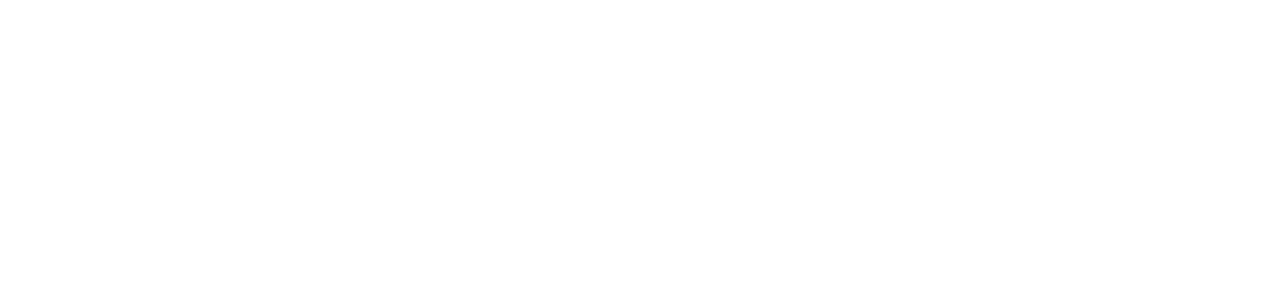
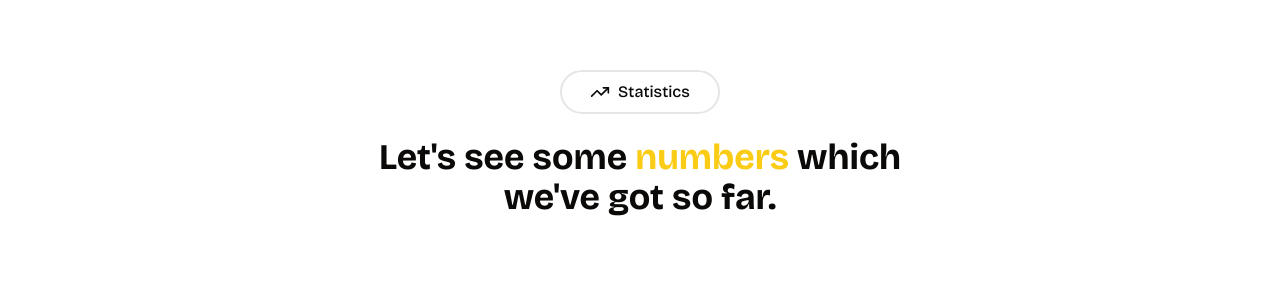
Before and after one commit to amanbairagi30/merged-n-share, a Next.js app: page / in a window 1280 px wide. Shown: the part 2362-2643 px from the top of the page. Before the commit the page ends 800 px from the top, so only its background shows below. Built offline with nearby package versions, Linux system fonts and the light colour scheme; no server answers.

Commit message:
few minor ui changes of landing page

```diff
--- a/src/app/layout.tsx
+++ b/src/app/layout.tsx
@@ -52,13 +52,12 @@
           enableSystem
         >
           <Providers>
-            <div className="w-full h-[100vh] py-8 relative overflow-x-hidden" >
-              <div className='absolute left-[50%] translate-x-[-50%] -top-[2rem] md:-top-[6rem] size-[12rem] md:size-[14rem] rounded-full bg-gradient-to-t from-yellow-400 to-yellow-700 blur-[8em]'>
-              </div>
-              <div className=" max-w-[1180px]  px-4 mx-auto ">
-                {children}
-              </div>
+            <div className="min-h-screen py-8 relative overflow-hidden">
+              <div className='absolute left-[50%] translate-x-[-50%] -top-[2rem] md:-top-[6rem] size-[12rem] md:size-[14rem] rounded-full bg-gradient-to-t from-yellow-400 to-yellow-700 blur-[8em]'></div>
+              <main className="max-w-[1180px] px-4 mx-auto">{children}</main>
+              <div className='absolute left-[50%] -z-0 border-2 opacity-75 border-white translate-x-[-50%] -bottom-[2rem] md:-bottom-[6rem] size-[12rem] md:size-[14rem] rounded-full bg-gradient-to-t from-yellow-400 to-yellow-700 blur-[8em]'></div>
             </div>
+
           </Providers>
         </ThemeProvider>
         <Analytics />
--- a/src/app/page.tsx
+++ b/src/app/page.tsx
@@ -6,13 +6,13 @@
 
 export default function Home() {
   return (
-    <main>
+    <section>
       <Hero />
       {/* <ProductDemo /> */}
       <Features />
       <Statistics />
       <Testimonials />
       <Footer />
-    </main>
+    </section>
   );
 }
--- a/src/components/footer.tsx
+++ b/src/components/footer.tsx
@@ -5,7 +5,7 @@
 export default function Footer() {
     const year = new Date().getFullYear();
     return (
-        <footer className='border-2 min-h-[10rem] max-h-fit flex flex-col md:flex-row gap-10 md:items-center justify-between rounded-xl p-6'>
+        <footer className='border-2 bg-background z-20 min-h-[10rem] max-h-fit flex flex-col md:flex-row gap-10 md:items-center justify-between rounded-xl p-6'>
             <section>
                 <aside className="flex flex-col gap-[10px]">
                     <p className="text-xl md:text-4xl font-extrabold font-secondary">Merged<span className="text-primary">&</span>Share .</p>
--- a/src/components/statistics.tsx
+++ b/src/components/statistics.tsx
@@ -1,9 +1,16 @@
-import { Eye, MessageCircleHeart, Telescope, Users } from 'lucide-react'
+import { Eye, MessageCircleHeart, Telescope, TrendingUp, Users } from 'lucide-react'
 import React from 'react'
+import TitleCard from './title-card'
 
 export default function Statistics() {
     return (
         <section className='flex flex-col items-center justify-center gap-4 my-[10rem]'>
+            <TitleCard icon={TrendingUp} title={'Statistics'} />
+            <div className='mt-2 mb-8 text-2xl md:text-4xl  font-secondary flex items-center justify-center font-bold'>
+                <h3 className='w-full md:w-[70%] text-center'>
+                    Let&apos;s see some  <span className='text-primary'>numbers</span> which we&apos;ve got so far.
+                </h3>
+            </div>
             <div className='h-fit p-4 grid grid-cols-1 sm:grid-cols-2 md:grid-cols-4 w-full gap-8'>
                 <div className='border-2 rounded-xl flex py-8 px-4 flex-col gap-4 items-center justify-center'>
                     <Eye className='w-12 h-12' />
```
